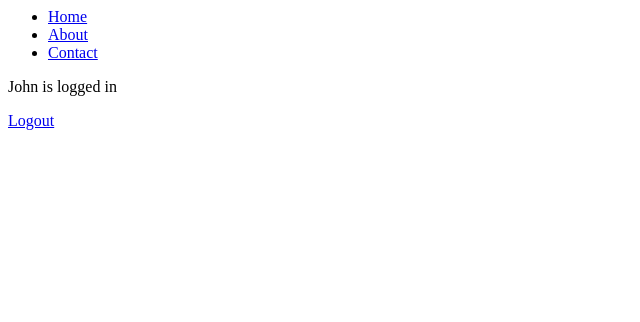
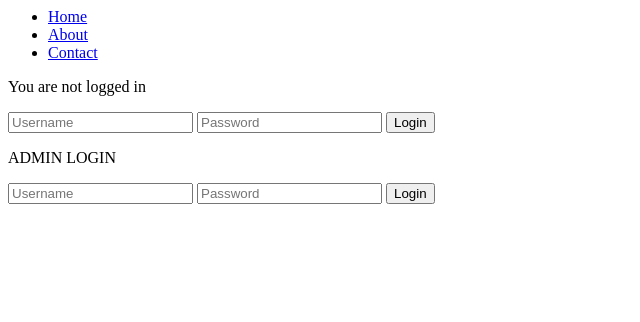
Before and after one commit to gjiu23g/jg08321, a Django app: page / in a window 1280 px wide. Shown: the top 322 px of the page, without its empty margins (0-640 px from the left). Run offline with Django 5.2, Linux system fonts and the light colour scheme.

Commit message:
z04ß59kjo3jk04zt3

```diff
--- a/myproject/pages/templates/navbar.html
+++ b/myproject/pages/templates/navbar.html
@@ -7,6 +7,22 @@
   </ul>
 </nav>
 
-<p>John is logged in</p>
-
-<a href="/logout/">Logout</a>
+{% if request.user.is_authenticated %}
+  <p>Logged in as {{ request.user.username }}</p>
+  <a href="/logout/">Logout</a>
+{% else %}
+    <p>You are not logged in</p>
+    <form method="post" action="/login/">
+      {% csrf_token %}
+      <input type="text" name="username" placeholder="Username">
+      <input type="password" name="password" placeholder="Password">
+      <button type="submit">Login</button>
+    </form>
+    <p>ADMIN LOGIN</p>
+    <form method="post" action="/login/">
+      {% csrf_token %}
+      <input type="text" name="username" placeholder="Username">
+      <input type="password" name="password" placeholder="Password">
+      <button type="submit">Login</button>
+    </form>
+{% endif %}
```
